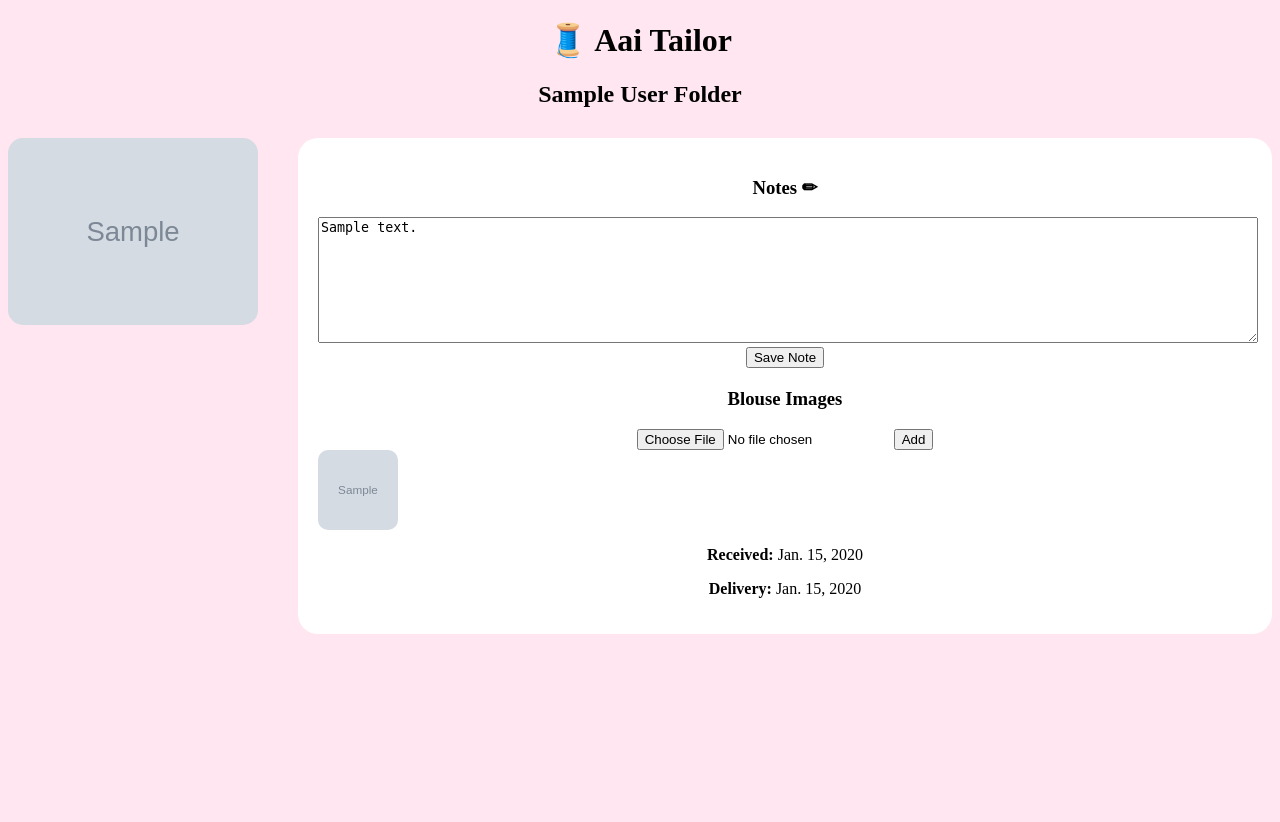
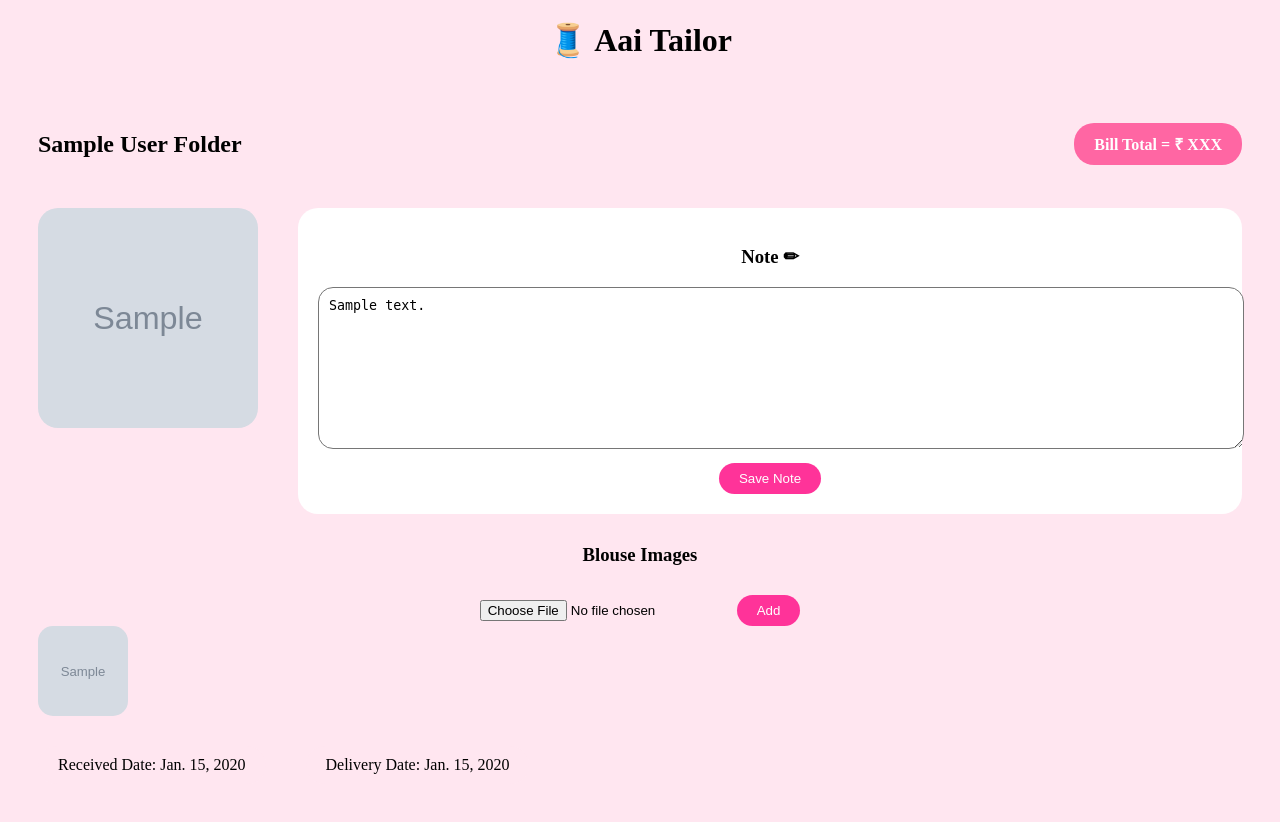
Before and after one commit to swarali-more/aai-tailor-management, a Django app: page /customer/1/ in a window 1280 px wide. Before the commit the page ends 634 px from the top, so only its background shows below. Run offline with Django 5.2, Linux system fonts and the light colour scheme; tables that the repository leaves empty hold one stand-in row (values such as "Sample post"); grey boxes marked "Sample" are stand-in pictures.

Commit message:
Redesigned customer detail page with full folder layout

```diff
--- a/customers/views.py
+++ b/customers/views.py
@@ -53,7 +53,6 @@ def customer_detail(request, id):
             )
 
     return render(request, 'customer_detail.html', {'customer': customer})
-
 def delete_customer(request, id):
     customer = Customer.objects.get(id=id)
     customer.delete()
--- a/templates/customer_detail.html
+++ b/templates/customer_detail.html
@@ -2,28 +2,44 @@
 {% block content %}
 
 <style>
-.container {
+.main-container {
+    padding: 30px;
+    animation: fadeIn 0.6s ease-in-out;
+}
+
+@keyframes fadeIn {
+    from {opacity: 0; transform: translateY(15px);}
+    to {opacity: 1; transform: translateY(0);}
+}
+
+.top-bar {
+    display: flex;
+    justify-content: space-between;
+    align-items: center;
+}
+
+.bill-box {
+    background: #ff66a3;
+    padding: 10px 20px;
+    border-radius: 20px;
+    color: white;
+    font-weight: bold;
+}
+
+.middle-section {
     display: flex;
     gap: 40px;
     margin-top: 30px;
-    animation: fadeIn 0.8s ease-in-out;
 }
 
-@keyframes fadeIn {
-    from {opacity: 0; transform: translateY(10px);}
-    to {opacity: 1; transform: translateY(0);}
+.photo-box img {
+    width: 220px;
+    height: 220px;
+    object-fit: cover;
+    border-radius: 20px;
 }
 
-.left {
-    width: 250px;
-}
-
-.left img {
-    width: 100%;
-    border-radius: 15px;
-}
-
-.right {
+.note-box {
     flex: 1;
     background: white;
     padding: 20px;
@@ -32,41 +48,81 @@
 
 textarea {
     width: 100%;
-    height: 120px;
+    height: 140px;
+    border-radius: 15px;
+    padding: 10px;
+}
+
+.save-btn {
+    background: #ff3399;
+    color: white;
+    border: none;
+    padding: 8px 20px;
+    border-radius: 20px;
+    cursor: pointer;
+    margin-top: 10px;
 }
 
 .blouse-section {
-    margin-top: 20px;
+    margin-top: 30px;
 }
 
 .blouse-grid {
     display: flex;
     gap: 10px;
+    flex-wrap: wrap;
 }
+
 .blouse-grid img {
-    width: 80px;
-    height: 80px;
-    border-radius: 10px;
+    width: 90px;
+    height: 90px;
+    border-radius: 15px;
+    object-fit: cover;
+}
+
+.date-section {
+    margin-top: 30px;
+    display: flex;
+    gap: 40px;
+}
+
+.date-box {
+    background: #ffe6f0;
+    padding: 10px 20px;
+    border-radius: 20px;
 }
 </style>
 
+<div class="main-container">
+
+    <div class="top-bar">
         <h2>{{ customer.name }} Folder</h2>
+        <div class="bill-box">
+            Bill Total = ₹ XXX
+        </div>
+    </div>
 
-<div class="container">
+    <div class="middle-section">
 
-    <div class="left">
+        <div class="photo-box">
             {% if customer.photo %}
                 <img src="{{ customer.photo.url }}">
+            {% else %}
+                <p>No Photo</p>
             {% endif %}
         </div>
 
-    <div class="right">
-        <h3>Notes ✏</h3>
+        <div class="note-box">
+            <h3>Note ✏</h3>
+
             <form method="POST">
                 {% csrf_token %}
                 <textarea name="note">{{ customer.note }}</textarea>
-            <button type="submit">Save Note</button>
+                <button type="submit" class="save-btn">Save Note</button>
             </form>
+        </div>
+
+    </div>
 
     <div class="blouse-section">
         <h3>Blouse Images</h3>
@@ -74,7 +130,7 @@ textarea {
         <form method="POST" enctype="multipart/form-data">
             {% csrf_token %}
             <input type="file" name="blouse_image">
-                <button type="submit">Add</button>
+            <button type="submit" class="save-btn">Add</button>
         </form>
 
         <div class="blouse-grid">
@@ -84,8 +140,13 @@ textarea {
         </div>
     </div>
 
-        <p><b>Received:</b> {{ customer.received_date }}</p>
-        <p><b>Delivery:</b> {{ customer.delivery_date }}</p>
+    <div class="date-section">
+        <div class="date-box">
+            Received Date: {{ customer.received_date }}
+        </div>
+        <div class="date-box">
+            Delivery Date: {{ customer.delivery_date }}
+        </div>
     </div>
 
 </div>
```
Also changed, not shown: customer_photos/page1.jpg (added). Lines whose indentation alone changed are shown as unchanged.
